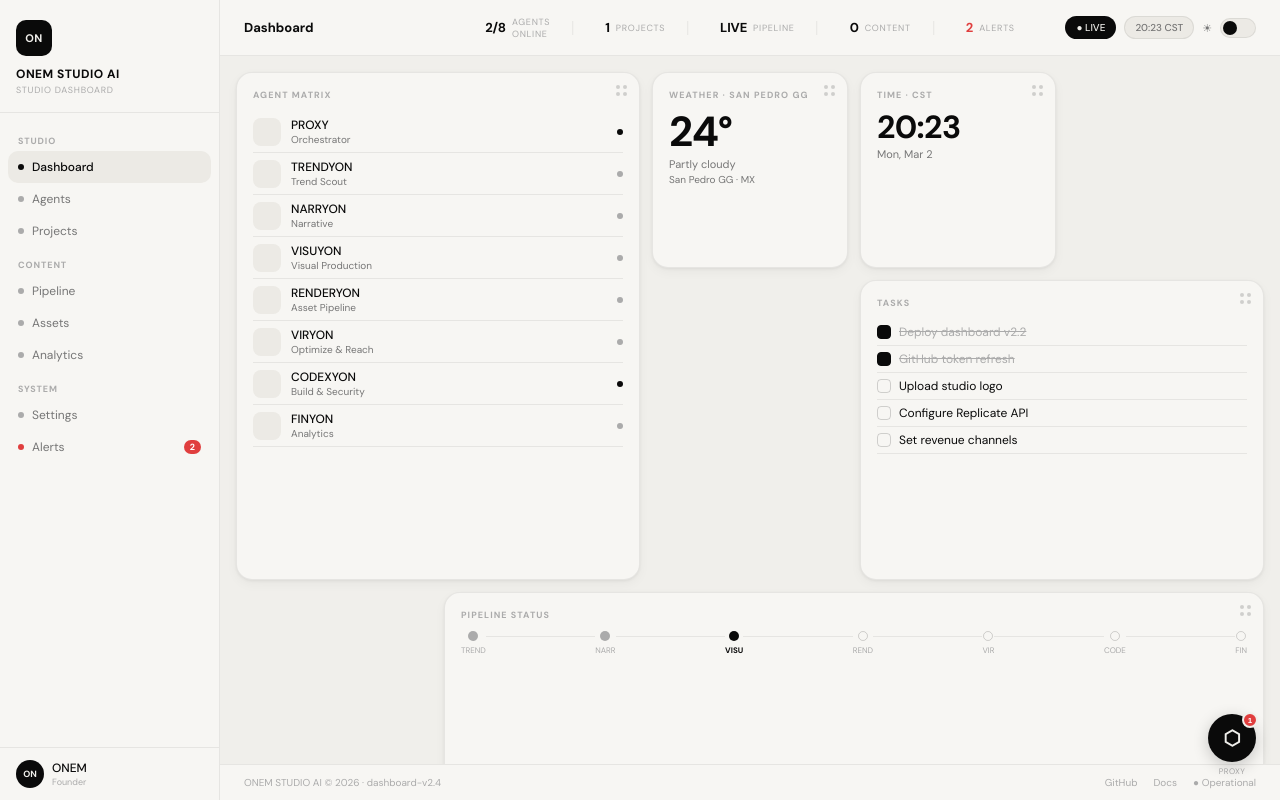
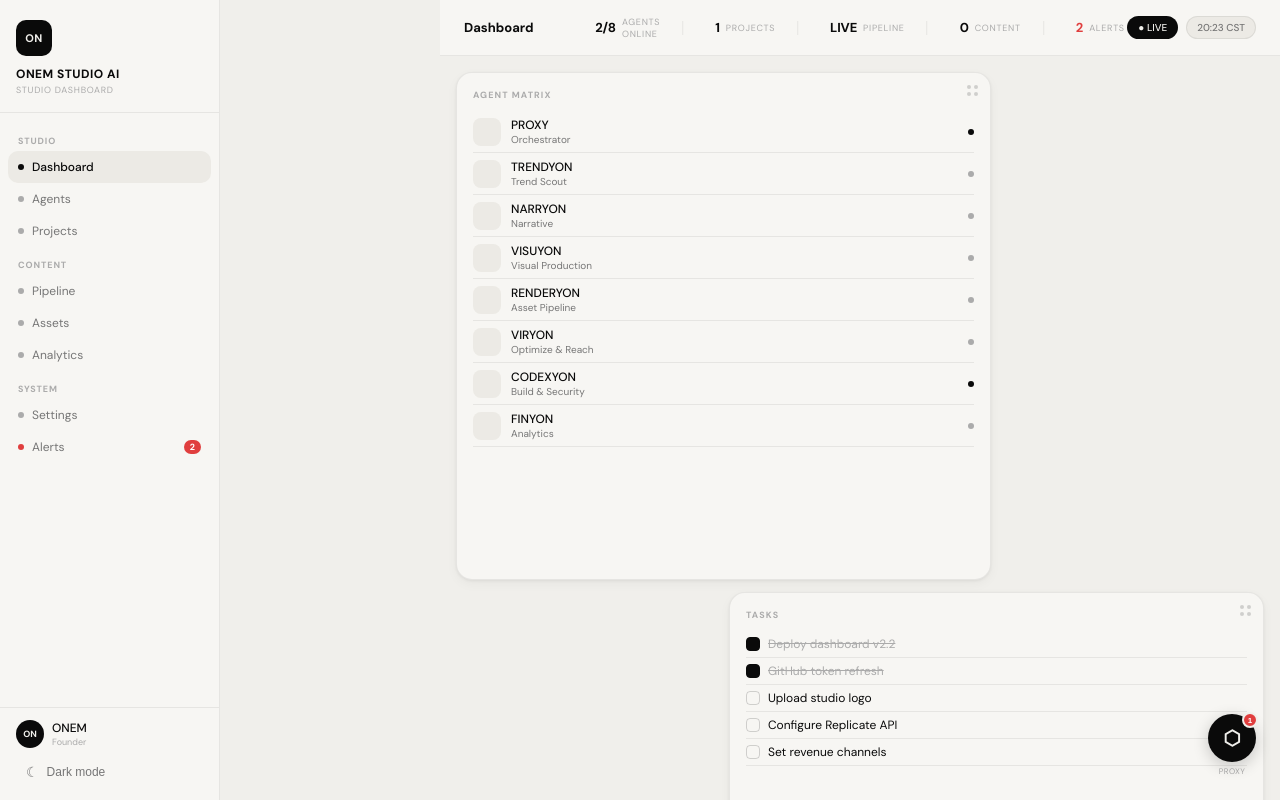
Before and after one commit to proxy42bot/onem-studio-ai, a Next.js app: page / in a window 1280 px wide. Shown: the top 800 px of the page. Built offline with nearby package versions, Linux system fonts and the light colour scheme.

Commit message:
fix: extract Sidebar component — global via layout, dark mode persists, remove duplicate sidebars

```diff
--- a/app/agents/page.tsx
+++ b/app/agents/page.tsx
@@ -50,7 +50,6 @@ export default function AgentsPage() {
 
  return (
  <div style={{
- marginLeft:'var(--sidebar-width)',
  display:'flex', flexDirection:'column',
  height:'100vh', overflow:'hidden',
  background:'var(--color-bg)'
--- a/app/alerts/page.tsx
+++ b/app/alerts/page.tsx
@@ -1,7 +1,6 @@
 export default function Alerts() {
  return (
- <div style={{marginLeft:'var(--sidebar-width)',
- padding:'80px 24px', color:'var(--color-text)'}}>
+ <div style={{padding:'80px 24px', color:'var(--color-text)'}}>
  <div style={{fontSize:'9px',fontWeight:600,
  color:'var(--color-text-3)',letterSpacing:'0.12em',
  textTransform:'uppercase',marginBottom:'8px'}}>
@@ -9,7 +8,7 @@ export default function Alerts() {
  </div>
  <div style={{fontSize:'24px',fontWeight:700}}>Alerts</div>
  <p style={{fontSize:'13px',color:'var(--color-text-2)',marginTop:'8px'}}>
- Project registry coming in v2.5
+ Coming in v2.5
  </p>
  </div>
  )
--- a/app/analytics/page.tsx
+++ b/app/analytics/page.tsx
@@ -1,7 +1,6 @@
 export default function Analytics() {
  return (
- <div style={{marginLeft:'var(--sidebar-width)',
- padding:'80px 24px', color:'var(--color-text)'}}>
+ <div style={{padding:'80px 24px', color:'var(--color-text)'}}>
  <div style={{fontSize:'9px',fontWeight:600,
  color:'var(--color-text-3)',letterSpacing:'0.12em',
  textTransform:'uppercase',marginBottom:'8px'}}>
@@ -9,7 +8,7 @@ export default function Analytics() {
  </div>
  <div style={{fontSize:'24px',fontWeight:700}}>Analytics</div>
  <p style={{fontSize:'13px',color:'var(--color-text-2)',marginTop:'8px'}}>
- Project registry coming in v2.5
+ Coming in v2.5
  </p>
  </div>
  )
--- a/app/assets/page.tsx
+++ b/app/assets/page.tsx
@@ -1,7 +1,6 @@
 export default function Assets() {
  return (
- <div style={{marginLeft:'var(--sidebar-width)',
- padding:'80px 24px', color:'var(--color-text)'}}>
+ <div style={{padding:'80px 24px', color:'var(--color-text)'}}>
  <div style={{fontSize:'9px',fontWeight:600,
  color:'var(--color-text-3)',letterSpacing:'0.12em',
  textTransform:'uppercase',marginBottom:'8px'}}>
@@ -9,7 +8,7 @@ export default function Assets() {
  </div>
  <div style={{fontSize:'24px',fontWeight:700}}>Assets</div>
  <p style={{fontSize:'13px',color:'var(--color-text-2)',marginTop:'8px'}}>
- Project registry coming in v2.5
+ Coming in v2.5
  </p>
  </div>
  )
--- a/app/layout.tsx
+++ b/app/layout.tsx
@@ -1,5 +1,6 @@
 import type { Metadata } from 'next'
 import '../styles/globals.css'
+import Sidebar from '../components/Sidebar'
 import FloatingChat from '../components/FloatingChat'
 
 export const metadata: Metadata = {
@@ -14,7 +15,21 @@ export default function RootLayout({ children }: { children: React.ReactNode })
         <link rel="preconnect" href="https://fonts.googleapis.com" />
         <link rel="preconnect" href="https://fonts.gstatic.com" crossOrigin="anonymous" />
       </head>
-      <body>{children}<FloatingChat /></body>
+      <body>
+        <div style={{display:'flex', minHeight:'100vh'}}>
+          <Sidebar />
+          <div style={{
+            flex:1,
+            marginLeft:'var(--sidebar-width)',
+            display:'flex',
+            flexDirection:'column',
+            minHeight:'100vh'
+          }}>
+            {children}
+          </div>
+        </div>
+        <FloatingChat />
+      </body>
     </html>
   )
 }
--- a/app/page.tsx
+++ b/app/page.tsx
@@ -2,8 +2,6 @@
 import React, { useEffect, useState, useCallback } from 'react'
 import { ResponsiveGridLayout, useContainerWidth } from 'react-grid-layout'
 import type { Layout, ResponsiveLayouts } from 'react-grid-layout'
-import Link from 'next/link'
-import { usePathname } from 'next/navigation'
 import '../styles/globals.css'
 
 const agents = [
@@ -202,61 +200,7 @@ function GridContent({
   )
 }
 
-const NAV_ITEMS = [
-  { label:'Dashboard', href:'/', section:'Studio' },
-  { label:'Agents', href:'/agents', section:'Studio' },
-  { label:'Projects', href:'/projects', section:'Studio' },
-  { label:'Pipeline', href:'/pipeline', section:'Content' },
-  { label:'Assets', href:'/assets', section:'Content' },
-  { label:'Analytics', href:'/analytics', section:'Content' },
-  { label:'Settings', href:'/settings', section:'System' },
-  { label:'Alerts', href:'/alerts', section:'System', badge:2 },
-]
-const NAV_SECTIONS = ['Studio','Content','System']
-
-function SidebarNav() {
-  const pathname = usePathname()
-  return (
-    <nav className="sidebar-nav">
-      {NAV_SECTIONS.map(section => (
-        <div key={section}>
-          <div className="nav-section-label">{section}</div>
-          {NAV_ITEMS.filter(i => i.section===section).map(item => (
-            <Link key={item.href} href={item.href} style={{
-              display:'flex', alignItems:'center', gap:'8px',
-              padding:'8px 10px', borderRadius:'10px',
-              cursor:'pointer', textDecoration:'none',
-              transition:'all 150ms ease',
-              background: pathname===item.href ? 'var(--color-surface-2)' : 'transparent',
-              color: pathname===item.href ? 'var(--color-text)' : 'var(--color-text-2)',
-              fontWeight: pathname===item.href ? 500 : 400,
-              fontSize:'12px',
-            }}>
-              <div style={{
-                width:'6px', height:'6px', borderRadius:'50%',
-                flexShrink:0,
-                background: item.label==='Alerts' ? '#E03E3E' :
-                  pathname===item.href ? 'var(--color-text)' : 'var(--color-text-3)'
-              }}/>
-              {item.label}
-              {item.badge && (
-                <span style={{
-                  marginLeft:'auto',
-                  background:'#E03E3E', color:'#fff',
-                  borderRadius:'99px', padding:'1px 6px',
-                  fontSize:'9px', fontWeight:700
-                }}>{item.badge}</span>
-              )}
-            </Link>
-          ))}
-        </div>
-      ))}
-    </nav>
-  )
-}
-
 export default function Dashboard() {
-  const [theme,   setTheme]   = useState('light')
   const [time,    setTime]    = useState('')
   const [date,    setDate]    = useState('')
   const [layouts, setLayouts] = useState<ResponsiveLayouts>(DEFAULT_LAYOUTS)
@@ -284,40 +228,8 @@ export default function Dashboard() {
     try { localStorage.setItem('onem-dashboard-layout', JSON.stringify(all)) } catch {}
   }, [])
 
-  const toggleTheme = () => {
-    const next = theme === 'light' ? 'dark' : 'light'
-    setTheme(next)
-    document.documentElement.setAttribute('data-theme', next)
-  }
-
   return (
-    <div className="app-shell" data-theme={theme}>
-
-      {/* ── SIDEBAR ── */}
-      <aside className="sidebar">
-        <div className="sidebar-logo">
-          <div className="logo-box">
-            <span className="logo-box-placeholder">ON</span>
-          </div>
-          <div className="studio-name">ONEM STUDIO AI</div>
-          <div className="studio-sub">Studio Dashboard</div>
-        </div>
-
-        <SidebarNav />
-
-        <div className="sidebar-footer">
-          <div className="founder-row">
-            <div className="founder-avatar"><span>ON</span></div>
-            <div>
-              <div className="founder-name">ONEM</div>
-              <div className="founder-role">Founder</div>
-            </div>
-          </div>
-        </div>
-      </aside>
-
-      {/* ── MAIN ── */}
-      <div className="main-area">
+    <div className="main-area">
 
         <header className="topbar">
           <div className="topbar-left">
@@ -345,10 +257,7 @@ export default function Dashboard() {
           <div className="topbar-right">
             <span className="badge live">● LIVE</span>
             <span className="badge">{time} CST</span>
-            <span className="theme-icon" style={{ fontSize: '11px', color: 'var(--color-text-2)' }}>
-              {theme === 'light' ? '☀' : '☾'}
-            </span>
-            <button className="theme-toggle" onClick={toggleTheme} aria-label="Toggle dark mode" />
+
           </div>
         </header>
 
@@ -365,7 +274,6 @@ export default function Dashboard() {
           </div>
         </footer>
 
-      </div>
     </div>
   )
 }
--- a/app/pipeline/page.tsx
+++ b/app/pipeline/page.tsx
@@ -1,7 +1,6 @@
 export default function Pipeline() {
  return (
- <div style={{marginLeft:'var(--sidebar-width)',
- padding:'80px 24px', color:'var(--color-text)'}}>
+ <div style={{padding:'80px 24px', color:'var(--color-text)'}}>
  <div style={{fontSize:'9px',fontWeight:600,
  color:'var(--color-text-3)',letterSpacing:'0.12em',
  textTransform:'uppercase',marginBottom:'8px'}}>
@@ -9,7 +8,7 @@ export default function Pipeline() {
  </div>
  <div style={{fontSize:'24px',fontWeight:700}}>Pipeline</div>
  <p style={{fontSize:'13px',color:'var(--color-text-2)',marginTop:'8px'}}>
- Project registry coming in v2.5
+ Coming in v2.5
  </p>
  </div>
  )
--- a/app/projects/page.tsx
+++ b/app/projects/page.tsx
@@ -1,7 +1,6 @@
 export default function Projects() {
  return (
- <div style={{marginLeft:'var(--sidebar-width)',
- padding:'80px 24px', color:'var(--color-text)'}}>
+ <div style={{padding:'80px 24px', color:'var(--color-text)'}}>
  <div style={{fontSize:'9px',fontWeight:600,
  color:'var(--color-text-3)',letterSpacing:'0.12em',
  textTransform:'uppercase',marginBottom:'8px'}}>
@@ -9,7 +8,7 @@ export default function Projects() {
  </div>
  <div style={{fontSize:'24px',fontWeight:700}}>Projects</div>
  <p style={{fontSize:'13px',color:'var(--color-text-2)',marginTop:'8px'}}>
- Project registry coming in v2.5
+ Coming in v2.5
  </p>
  </div>
  )
--- a/app/settings/page.tsx
+++ b/app/settings/page.tsx
@@ -1,7 +1,6 @@
 export default function Settings() {
  return (
- <div style={{marginLeft:'var(--sidebar-width)',
- padding:'80px 24px', color:'var(--color-text)'}}>
+ <div style={{padding:'80px 24px', color:'var(--color-text)'}}>
  <div style={{fontSize:'9px',fontWeight:600,
  color:'var(--color-text-3)',letterSpacing:'0.12em',
  textTransform:'uppercase',marginBottom:'8px'}}>
@@ -9,7 +8,7 @@ export default function Settings() {
  </div>
  <div style={{fontSize:'24px',fontWeight:700}}>Settings</div>
  <p style={{fontSize:'13px',color:'var(--color-text-2)',marginTop:'8px'}}>
- Project registry coming in v2.5
+ Coming in v2.5
  </p>
  </div>
  )
--- /dev/null
+++ b/components/Sidebar.tsx
@@ -0,0 +1,110 @@
+'use client'
+import { useState, useEffect } from 'react'
+import Link from 'next/link'
+import { usePathname } from 'next/navigation'
+
+const NAV_ITEMS = [
+  { label:'Dashboard', href:'/', section:'Studio' },
+  { label:'Agents', href:'/agents', section:'Studio' },
+  { label:'Projects', href:'/projects', section:'Studio' },
+  { label:'Pipeline', href:'/pipeline', section:'Content' },
+  { label:'Assets', href:'/assets', section:'Content' },
+  { label:'Analytics', href:'/analytics', section:'Content' },
+  { label:'Settings', href:'/settings', section:'System' },
+  { label:'Alerts', href:'/alerts', section:'System', badge:2 },
+]
+const NAV_SECTIONS = ['Studio','Content','System']
+
+export default function Sidebar() {
+  const pathname = usePathname()
+  const [theme, setTheme] = useState('dark')
+
+  useEffect(() => {
+    const saved = localStorage.getItem('onem-theme')
+    if (saved) {
+      setTheme(saved)
+      document.documentElement.setAttribute('data-theme', saved)
+    }
+  }, [])
+
+  const toggleTheme = () => {
+    const next = theme === 'light' ? 'dark' : 'light'
+    setTheme(next)
+    document.documentElement.setAttribute('data-theme', next)
+    localStorage.setItem('onem-theme', next)
+  }
+
+  return (
+    <aside className="sidebar">
+      <div className="sidebar-logo">
+        <div className="logo-box">
+          <span className="logo-box-placeholder">ON</span>
+        </div>
+        <div className="studio-name">ONEM STUDIO AI</div>
+        <div className="studio-sub">Studio Dashboard</div>
+      </div>
+
+      <nav className="sidebar-nav">
+        {NAV_SECTIONS.map(section => (
+          <div key={section}>
+            <div className="nav-section-label">{section}</div>
+            {NAV_ITEMS.filter(i => i.section===section).map(item => (
+              <Link key={item.href} href={item.href} style={{
+                display:'flex', alignItems:'center', gap:'8px',
+                padding:'8px 10px', borderRadius:'10px',
+                cursor:'pointer', textDecoration:'none',
+                transition:'all 150ms ease',
+                background: pathname===item.href ? 'var(--color-surface-2)' : 'transparent',
+                color: pathname===item.href ? 'var(--color-text)' : 'var(--color-text-2)',
+                fontWeight: pathname===item.href ? 500 : 400,
+                fontSize:'12px',
+              }}>
+                <div style={{
+                  width:'6px', height:'6px', borderRadius:'50%',
+                  flexShrink:0,
+                  background: item.label==='Alerts' ? '#E03E3E' :
+                    pathname===item.href ? 'var(--color-text)' : 'var(--color-text-3)'
+                }}/>
+                {item.label}
+                {item.badge && (
+                  <span style={{
+                    marginLeft:'auto',
+                    background:'#E03E3E', color:'#fff',
+                    borderRadius:'99px', padding:'1px 6px',
+                    fontSize:'9px', fontWeight:700
+                  }}>{item.badge}</span>
+                )}
+              </Link>
+            ))}
+          </div>
+        ))}
+      </nav>
+
+      <div className="sidebar-footer">
+        <div className="founder-row">
+          <div className="founder-avatar"><span>ON</span></div>
+          <div>
+            <div className="founder-name">ONEM</div>
+            <div className="founder-role">Founder</div>
+          </div>
+        </div>
+        <button
+          onClick={toggleTheme}
+          style={{
+            display:'flex', alignItems:'center', gap:'8px',
+            padding:'8px 10px', borderRadius:'10px',
+            cursor:'pointer', width:'100%',
+            background:'transparent', border:'none',
+            color:'var(--color-text-2)', fontSize:'12px',
+            marginTop:'8px'
+          }}
+        >
+          <span style={{fontSize:'14px'}}>
+            {theme === 'light' ? '☀' : '☾'}
+          </span>
+          {theme === 'light' ? 'Light mode' : 'Dark mode'}
+        </button>
+      </div>
+    </aside>
+  )
+}
```
